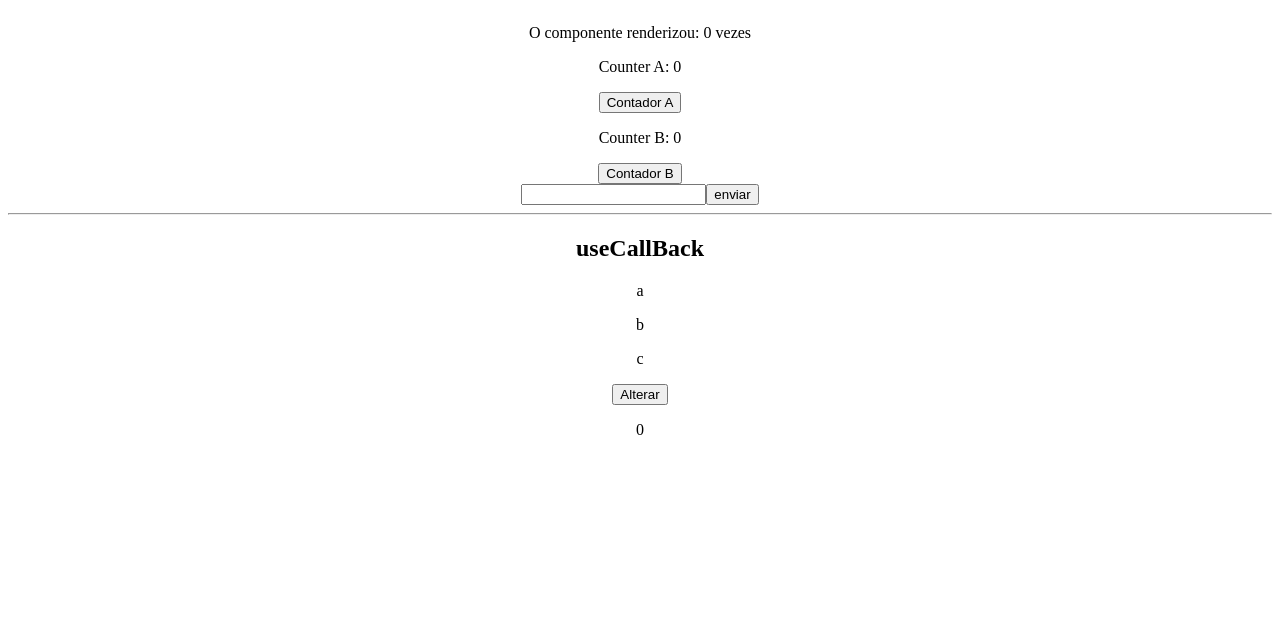
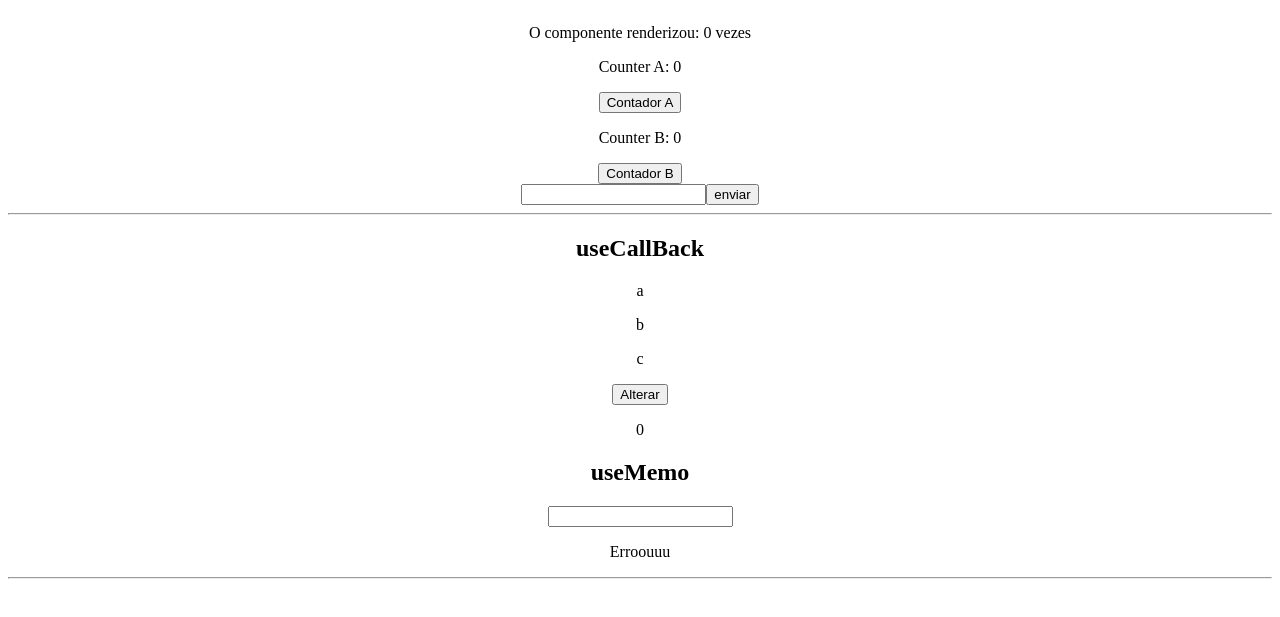
Before and after one commit to jpcchaves/Curso-ReactJS, a React (Create React App) app in the folder 10_HOOKS/reacthooks/: page / in a window 1280 px wide. Shown: the part 1041-1658 px from the top of the page. Built offline with nearby package versions, Linux system fonts and the light colour scheme.

Commit message:
hook useMemo

```diff
--- a/10_HOOKS/reacthooks/src/Pages/Home.js
+++ b/10_HOOKS/reacthooks/src/Pages/Home.js
@@ -8,6 +8,7 @@
 import { SomeContext } from "../components/HookUseContext";
 import HookUseRef from "../components/HookUseRef";
 import HookUseCallBack from "../components/HookUseCallBack";
+import HookUseMemo from "../components/HookUseMemo";
 
 // useRef
 
@@ -24,6 +25,7 @@
       <hr />
       <HookUseRef />
       <HookUseCallBack />
+      <HookUseMemo />
     </div>
   );
 };
--- /dev/null
+++ b/10_HOOKS/reacthooks/src/components/HookUseMemo.js
@@ -0,0 +1,29 @@
+import { useState, useEffect, useMemo } from "react";
+
+const HookUseMemo = () => {
+  const [number, setNumber] = useState(0);
+
+  //   const premiumNumbers = ["0", "100", "200"]; (GERA ERRO)
+  const premiumNumbers = useMemo(() => {
+    return ["0", "100", "200"];
+  }, [ ]);
+
+  useEffect(() => {
+    console.log("premium numbers foi alterado");
+  });
+
+  return (
+    <div>
+      <h2>useMemo</h2>
+      <input type="text" onChange={(e) => setNumber(e.target.value)} />
+      {premiumNumbers.includes(number) ? (
+        <p>Acertou o número</p>
+      ) : (
+        <p>Erroouuu</p>
+      )}
+      <hr />
+    </div>
+  );
+};
+
+export default HookUseMemo;
```
